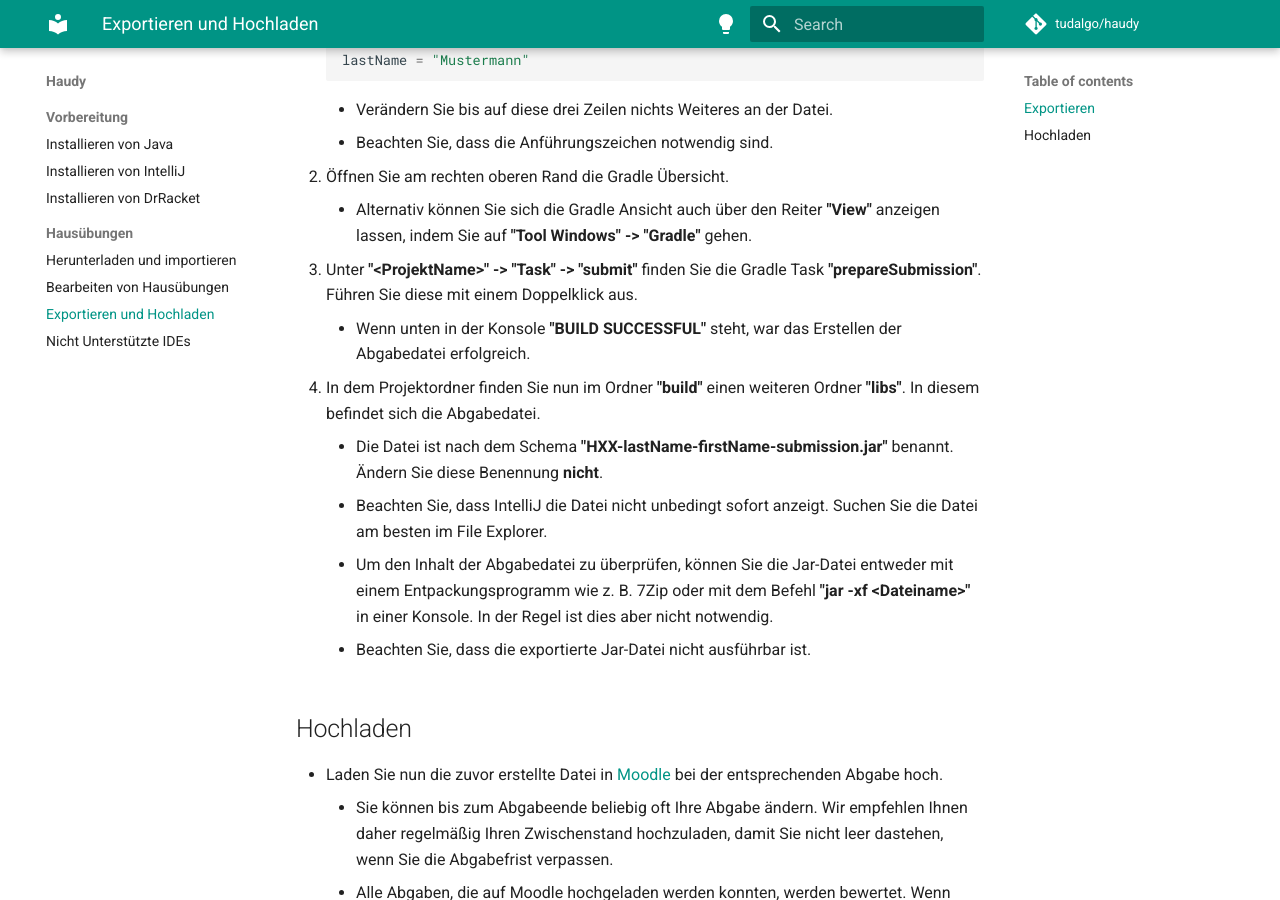
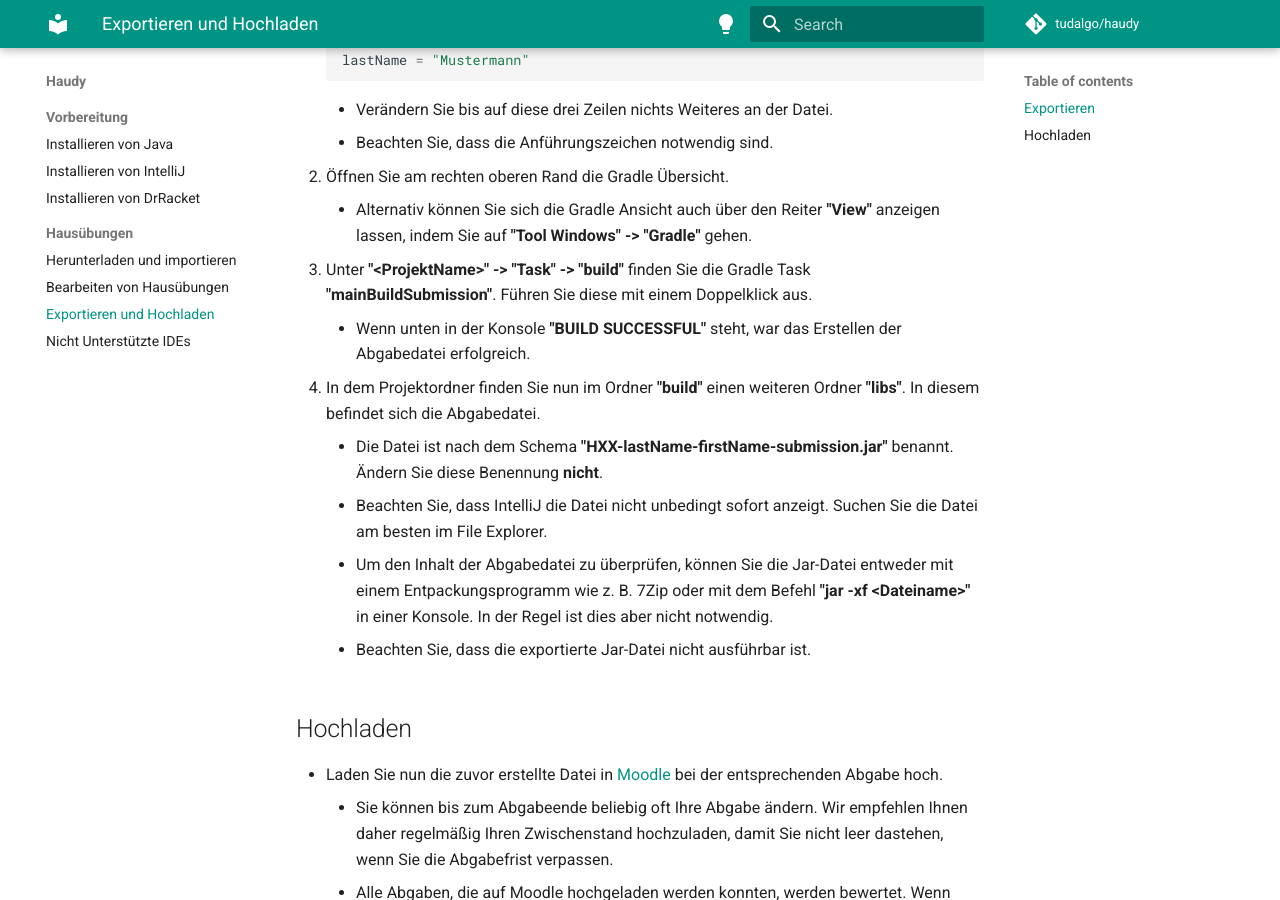
Before and after one commit to tudagrade/wiki, an MkDocs documentation site: the page built from docs/exercises/export-upload.md, in a window 1280 px wide and 900 px high, scrolled down 599 px. Built offline with MkDocs 1.6.1 and Material for MkDocs 9.7.7, drawn with Linux system fonts in a browser that asks for light colours; comment, search, counter and statistics services are not loaded.

Commit message:
update prepareSubmission task name

```diff
--- a/docs/exercises/export-upload.md
+++ b/docs/exercises/export-upload.md
@@ -21,7 +21,7 @@
     * Alternativ können Sie sich die Gradle Ansicht auch über den Reiter **"View"** anzeigen lassen, indem Sie auf **"Tool Windows" -> "Gradle"** gehen.
 
 
-3. Unter **"<ProjektName\>" -> "Task" -> "submit"** finden Sie die Gradle Task **"prepareSubmission"**. Führen Sie diese mit einem Doppelklick aus.
+3. Unter **"<ProjektName\>" -> "Task" -> "build"** finden Sie die Gradle Task **"mainBuildSubmission"**. Führen Sie diese mit einem Doppelklick aus.
     * Wenn unten in der Konsole **"BUILD SUCCESSFUL"** steht, war das Erstellen der Abgabedatei erfolgreich.
 
 
```
Also changed, not shown: docs/exercises/edit.md (+1 -1 lines).
